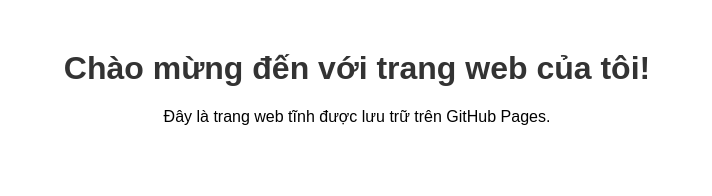
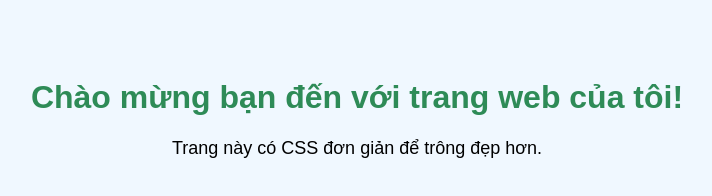
Before and after one commit to LePhiVuzzr/lephivu, a plain HTML site: page index.html in a window 1280 px wide. Shown: the whole page, without its empty margins (283-995 px from the left). Drawn offline with Linux system fonts and the light colour scheme.

Commit message:
Update index.html

```diff
--- a/index.html
+++ b/index.html
@@ -1,22 +1,25 @@
 <!DOCTYPE html>
-<html lang="vi">
+<html>
 <head>
   <meta charset="UTF-8">
-    <meta name="viewport" content="width=device-width, initial-scale=1.0">
-    <title>Trang Web Của Tôi</title>
+  <title>Trang web đầu tiên</title>
   <style>
     body {
+      background-color: #f0f8ff;
       font-family: Arial, sans-serif;
       text-align: center;
-            margin: 50px;
+      padding: 50px;
     }
     h1 {
-            color: #333;
+      color: #2e8b57;
+    }
+    p {
+      font-size: 18px;
     }
   </style>
 </head>
 <body>
-    <h1>Chào mừng đến với trang web của tôi!</h1>
-    <p>Đây là trang web tĩnh được lưu trữ trên GitHub Pages.</p>
+  <h1>Chào mừng bạn đến với trang web của tôi!</h1>
+  <p>Trang này có CSS đơn giản để trông đẹp hơn.</p>
 </body>
 </html>
```
Lines whose indentation alone changed are shown as unchanged.
